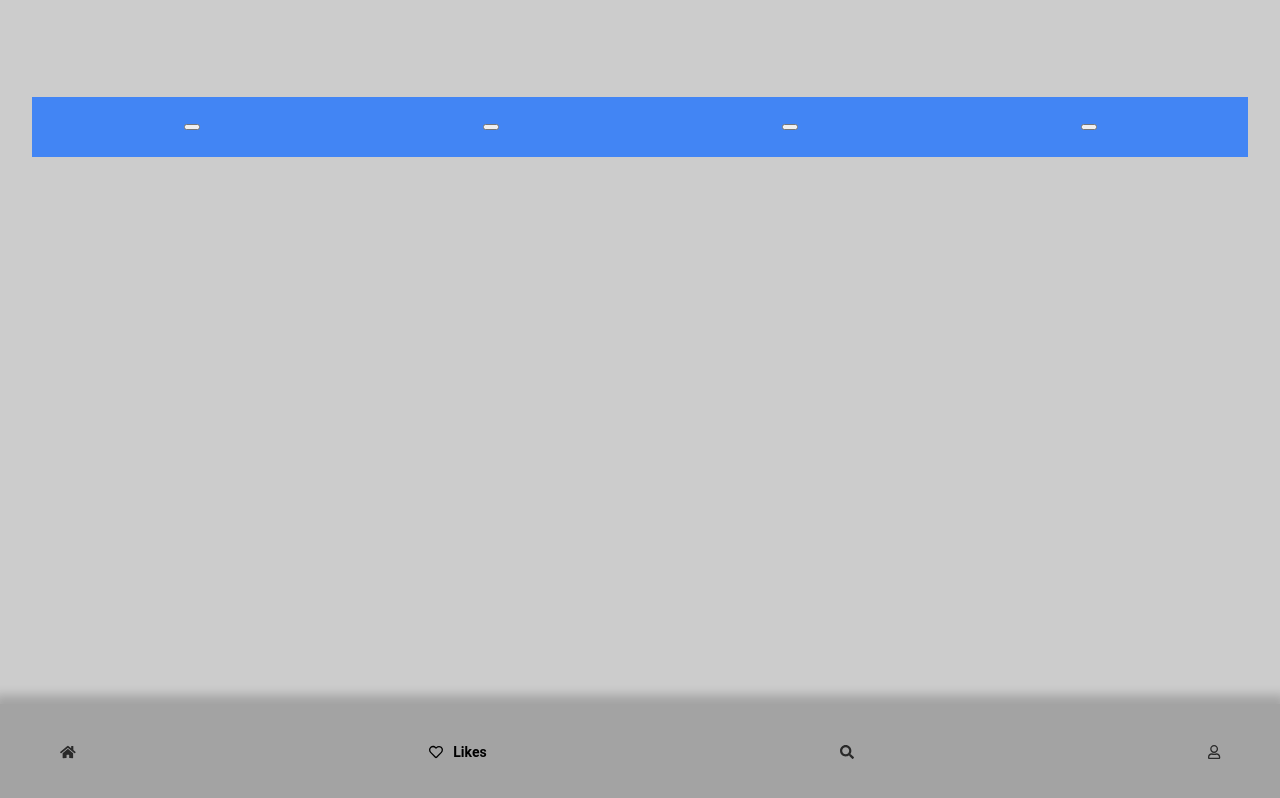
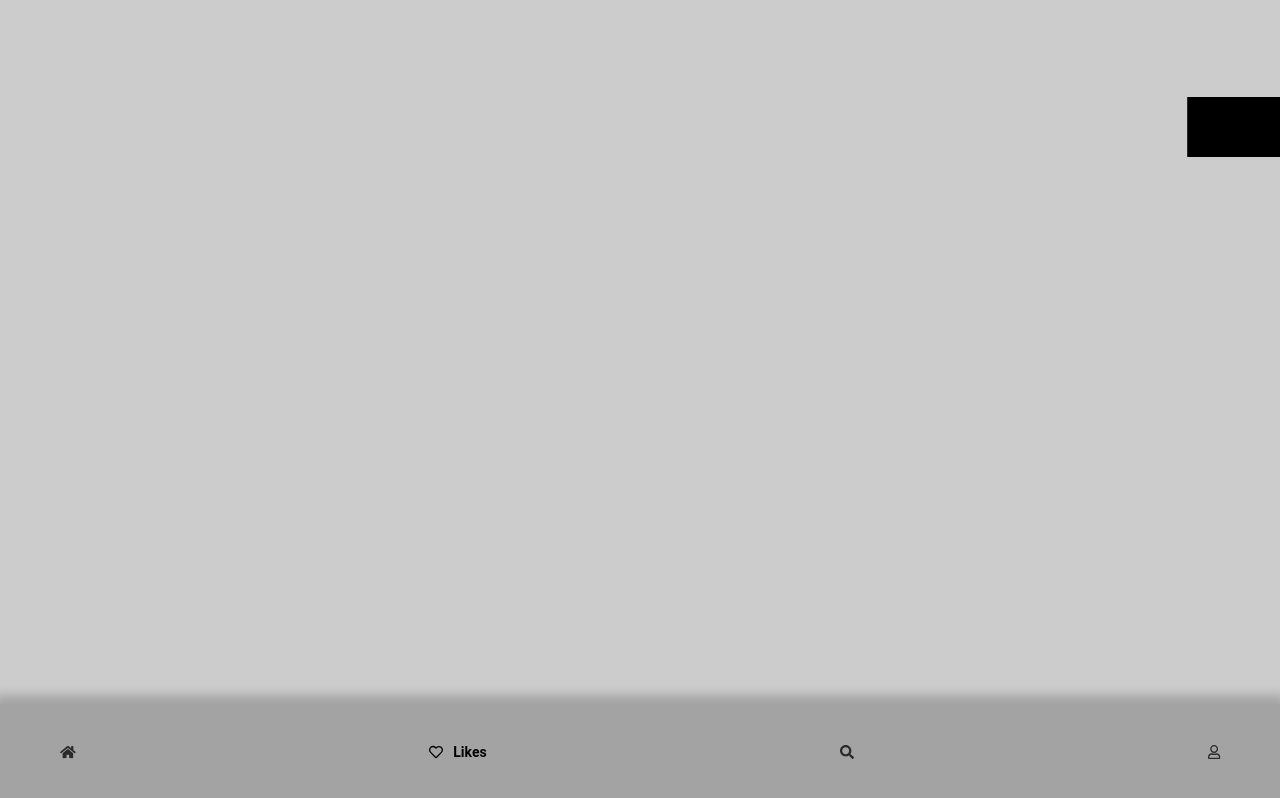
Before and after one commit to RoboClam/footer-toolbar, an Angular app: page /likes in a window 1280 px wide. Built offline with nearby package versions, Linux system fonts and the light colour scheme.

Commit message:
buttons and screen width

```diff
--- a/src/app/likes/likes.component.html
+++ b/src/app/likes/likes.component.html
@@ -3,10 +3,10 @@
         <div id="top-pan-element" class="pan-front promote-layer" (panstart)="onPanStart($event)" (pan)="onPan($event)"
             (panend)="onPanEnd($event)">
             <div class="swipe-options">
-                <button></button>
-                <button></button>
-                <button></button>
-                <button></button>
+                <button (click)="blueButtonClick($event)"></button>
+                <button (click)="greenButtonClick($event)"></button>
+                <button (click)="redButtonClick($event)"></button>
+                <button (click)="yellowButtonClick($event)"></button>
             </div>
         </div>
     </div>
--- a/src/app/likes/likes.component.scss
+++ b/src/app/likes/likes.component.scss
@@ -32,7 +32,7 @@
     line-height: 44px;
     vertical-align: center;
 
-    background-color: #4285f4;
+    background-color: rgb(0, 0, 0);
 
     z-index: 2;
 
@@ -41,10 +41,13 @@
     /* Pass all touches to javascript */
     touch-action: none;
     /* // [END touch-action-example] */
+
+    transform: translateX(95%);
   }
-  @media only screen and (max-width: 400px) {
+
+  @media only screen and (max-width: 770px) {
     .pan-front {
-      transform: translateX(300px);
+      transform: translateX(83.3%);
     }
   }
 
@@ -78,7 +81,7 @@
 
   }
 
-  .button {
+  button {
     display: inline-block;
 
     width: 40px;
@@ -90,15 +93,15 @@
     border-style: none;
   }
 
-  .button:nth-child(2) {
+  button:nth-child(2) {
     background-color: #0f9d58;
   }
 
-  .button:nth-child(3) {
+  button:nth-child(3) {
     background-color: #cb4437;
   }
 
-  .button:nth-child(4) {
+  button:nth-child(4) {
     background-color: #f4b400;
   }
 
--- a/src/app/likes/likes.component.ts
+++ b/src/app/likes/likes.component.ts
@@ -10,7 +10,7 @@ export class LikesComponent implements OnInit {
   EPSILON: number = 50;
   initialX: number = 0;
   finalX: number = 0;
-  width: number = 0;
+  offsetWidth: number = 0;
   currentX: number = 0;
 
   sideAmount: number = .833;
@@ -20,12 +20,16 @@ export class LikesComponent implements OnInit {
   constructor() { }
 
   ngOnInit() {
-    this.width = document.getElementsByTagName("body").item(0).clientWidth * this.sideAmount;
-    this.currentX = this.width;
+    this.target = document.getElementById("top-pan-element");
+    let clientWidth = this.target.clientWidth;
+    if (clientWidth > 770) {
+      this.sideAmount = .95;
+    }
+    this.offsetWidth = clientWidth * this.sideAmount;
+    this.currentX = this.offsetWidth;
   }
 
   onPanStart(evt: any) {
-    this.target = document.getElementById("top-pan-element");
     this.initialX = Number(evt.center.x);
   }
 
@@ -52,8 +56,8 @@ export class LikesComponent implements OnInit {
   }
 
   snapRight(evt: any) {
-    this.translate(this.target, this.width);
-    this.currentX = this.width;
+    this.translate(this.target, this.offsetWidth);
+    this.currentX = this.offsetWidth;
     this.resetX();
   }
 
@@ -77,10 +81,19 @@ export class LikesComponent implements OnInit {
     this.finalX = 0;
   }
 
-  sideViewChange() {
-    if (this.sideAmount > 0 && this.target != null) {
-      this.width = document.getElementsByTagName("body").item(0).clientWidth * this.sideAmount;
-      this.translate(this.target, this.width);
-    }
+  blueButtonClick(evt: Event) {
+    console.log("blue");
+  }
+
+  greenButtonClick(evt: Event) {
+    console.log("green");
+  }
+
+  redButtonClick(evt: Event) {
+    console.log("red");
+  }
+
+  yellowButtonClick(evt: Event) {
+    console.log("yellow");
   }
 }
```
